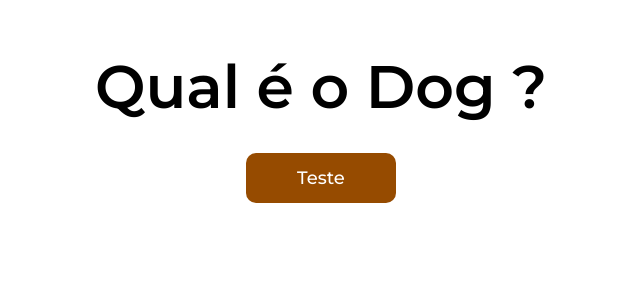
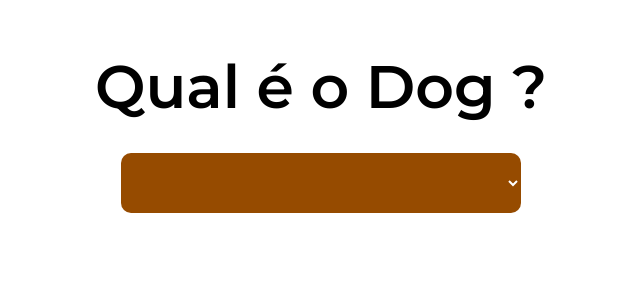
Before and after one commit to 011Jorge/which-is-dog, a React (Create React App) app: page / in a window 1280 px wide. Shown: the top 300 px of the page, without its empty margins (319-959 px from the left). Built offline with nearby package versions, Linux system fonts and the light colour scheme.

Commit message:
add select

```diff
--- a/src/App.js
+++ b/src/App.js
@@ -4,7 +4,7 @@ import { FaRulerVertical, FaHeart, FaStopwatch20 } from "react-icons/fa";
 
 import axios from "axios";
 
-import { Container, H1, ContainerItems, Button, About } from "./styles";
+import { Container, H1, ContainerItems, Select, About } from "./styles";
 
 function App() {
   const [dogs, setDogs] = useState([]);
@@ -34,7 +34,9 @@ function App() {
   return (
     <Container>
       <H1>Qual é o Dog ?</H1>
-      <Button onClick={listDogs}>Teste</Button>
+      <Select>
+        <option></option>
+      </Select>
 
       <ContainerItems>
         <ul>
--- a/src/styles.js
+++ b/src/styles.js
@@ -13,9 +13,9 @@ export const H1 = styled.h1`
 
 export const ContainerItems = styled.div``;
 
-export const Button = styled.button`
-  width: 150px;
-  height: 50px;
+export const Select = styled.select`
+  width: 400px;
+  height: 60px;
   margin-top: 30px;
   border: none;
   outline: none;
```
